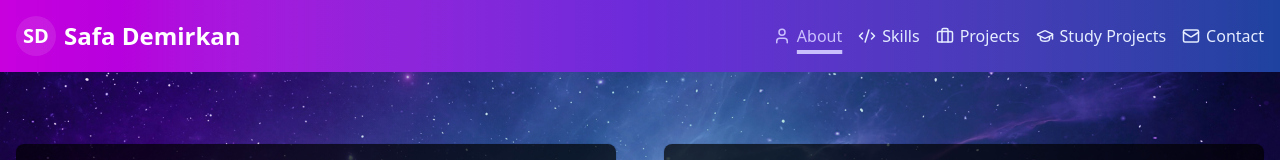
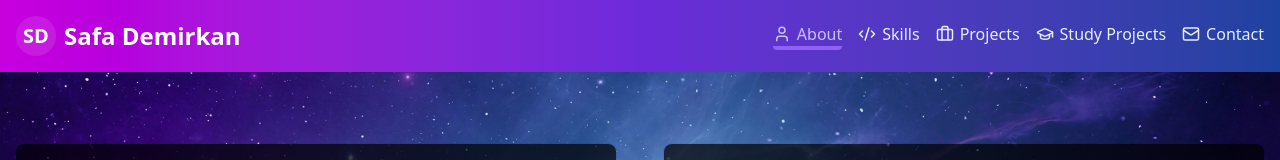
Before and after one commit to diagnosis/portfolio-react, a React (Vite) app: page /about in a window 1280 px wide. Shown: the top 160 px of the page. Built offline with nearby package versions, Linux system fonts and the light colour scheme.

Commit message:
Enhance active link highlighting in header navigation

```diff
--- a/src/Header.jsx
+++ b/src/Header.jsx
@@ -29,8 +29,8 @@ export const Header = () => {
 
     const getActiveLinkStyle = (path) => {
         const isActive = router.state.location.pathname === path
-        return `block rounded-sm px-3 py-2 text-indigo-100 hover:text-purple-300 hover:underline hover:decoration-4 hover:decoration-solid underline-offset-8 transition-all duration-200 md:p-0 ${
-            isActive ? 'text-purple-300 underline decoration-4 decoration-solid underline-offset-8' : ''
+        return `block rounded-sm px-3 py-2 text-indigo-100 hover:text-purple-300 transition-all duration-200 md:p-0 ${
+            isActive ? 'text-purple-300 border-b-4 border-purple-500 pb-1' : ''
         }`
     }
 
```
